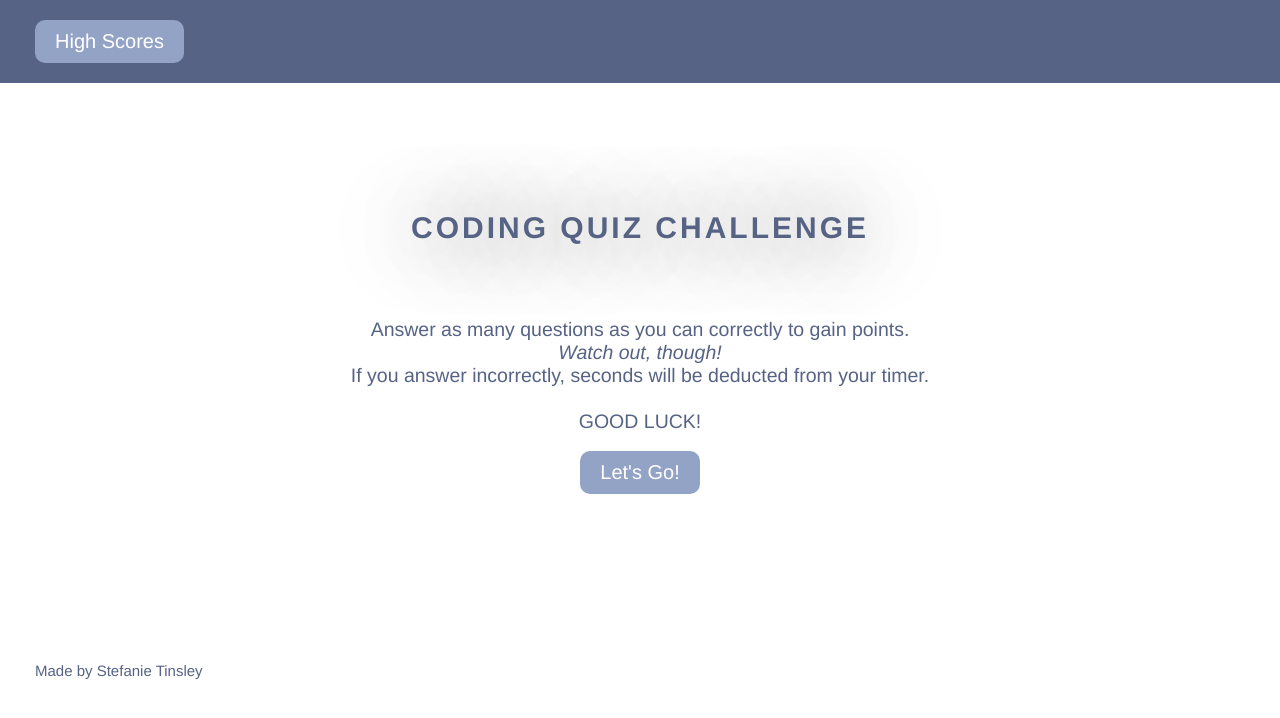
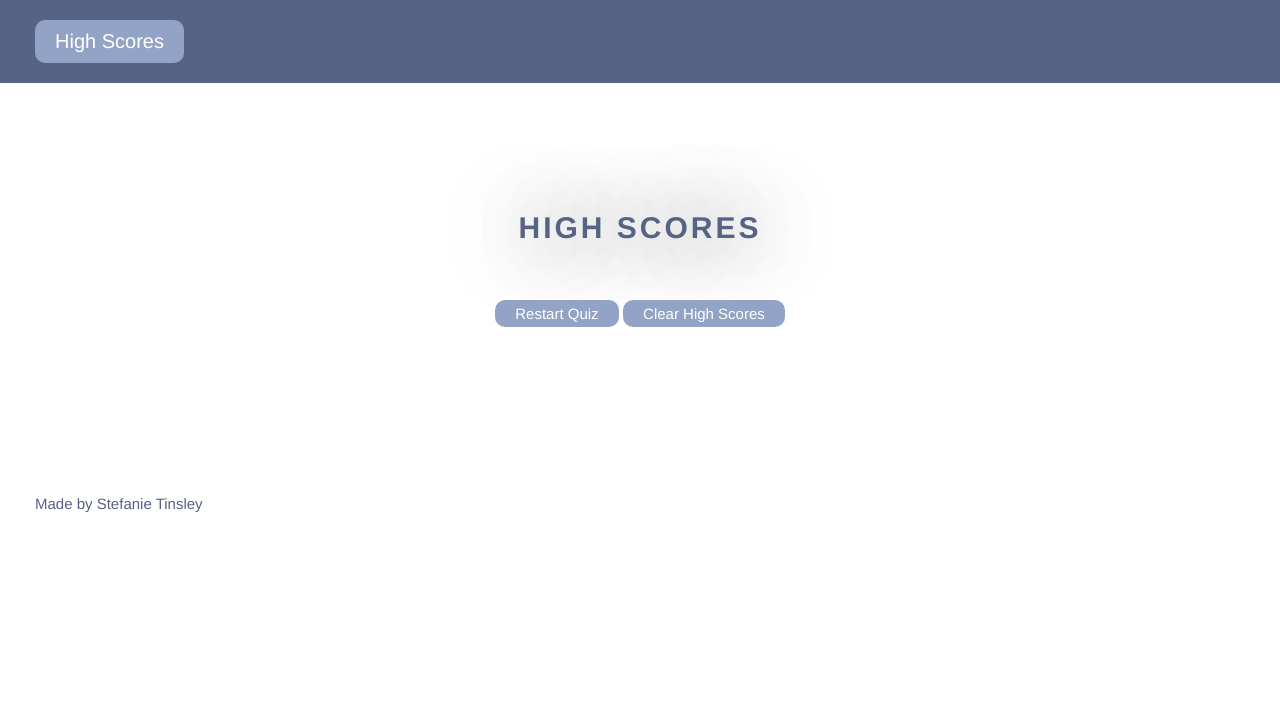
Before and after one commit to stefaniepires/code-quiz, a plain HTML site: page index.html in a window 1280 px wide. Both pictures are taken after a click on the button "High Scores". Drawn offline with Linux system fonts and the light colour scheme.

Commit message:
debugged; high scores button is now working

```diff
--- a/assets/css/style.css
+++ b/assets/css/style.css
@@ -69,7 +69,7 @@ h3 {
     padding: 10px;
 }
 
-.btn, .startBtn {
+.btn, .startBtn  {
   background-color: var(--light-blue);
   color: #fff;
   font-family: Helvetica, Arial, sans-serif;
--- a/assets/js/script.js
+++ b/assets/js/script.js
@@ -1,6 +1,6 @@
 var timeEl = document.querySelector(".countdown");
 var startBtnEl = document.querySelector(".startBtn");
-var instructionsEl = document.querySelector(".start-screen");
+var startScreenEl = document.querySelector(".start-screen");
 var questionLabelEl = document.querySelector(".question-title");
 var questionEl = document.querySelector(".question");
 var btnContainerEl = document.querySelector(".answer-container");
@@ -13,7 +13,7 @@ var goBackEl = document.querySelector(".restart");
 var clearScoresEl = document.querySelector(".clear-scores");
 var currentScoreEl = document.querySelector(".current-score");
 var highScoresListEL = document.querySelector(".high-scores-list");
-var viewHighScoresEl = document.querySelector(".high-scores");
+var viewHighScoresEl = document.querySelector("#high-scores-button");
 var scoreDisplayEl = document.getElementById("score");
 var ansBtn1El = document.getElementById("btn-1");
 var ansBtn2El = document.getElementById("btn-2");
@@ -40,7 +40,7 @@ const questions = [
     },
     {
         question: "Which is the correct CSS syntax?",
-        answers: ["body {color: black}", "{body;color:black}", "{body:color=black(body}", "body:color=black"],
+        answers: ["body {color: black;}", "{body;color:black}", "{body:color=black(body}", "body:color=black"],
         correctAnswer: 0,
     },
     {
@@ -58,6 +58,7 @@ const questions = [
         correctAnswer: 1,
     }
 ];
+//push method adds bt1 to this array.
 var ansBtns = [];
 ansBtns.push(ansBtn1El);
 ansBtns.push(ansBtn2El);
@@ -206,7 +207,7 @@ function clearScores() {
 
 //"View High Scores"
 function viewHighScores() {
-    instructionsEl.classList.add("hidden");
+    startScreenEl.classList.add("hidden");
     startBtnEl.classList.add("hidden");
     highScoresEL.classList.remove("hidden");
     addScoreList();
@@ -221,7 +222,7 @@ function resetGame() {
 
 //hiding start-screen
 function startHider() {
-    instructionsEl.classList.add("hidden");
+    startScreenEl.classList.add("hidden");
     startBtnEl.classList.add("hidden");
     viewHighScoresEl.classList.add("hidden");
 
--- a/index.html
+++ b/index.html
@@ -10,7 +10,7 @@
 <body>
 <header>
 
-    <button class="btn" id="high-scores" type="submit">High Scores</button>
+    <button class="btn" id="high-scores-button" type="submit">High Scores</button>
   </div>
   <h4 class="countdown" id="countdown"></h4>
 </header>
```
